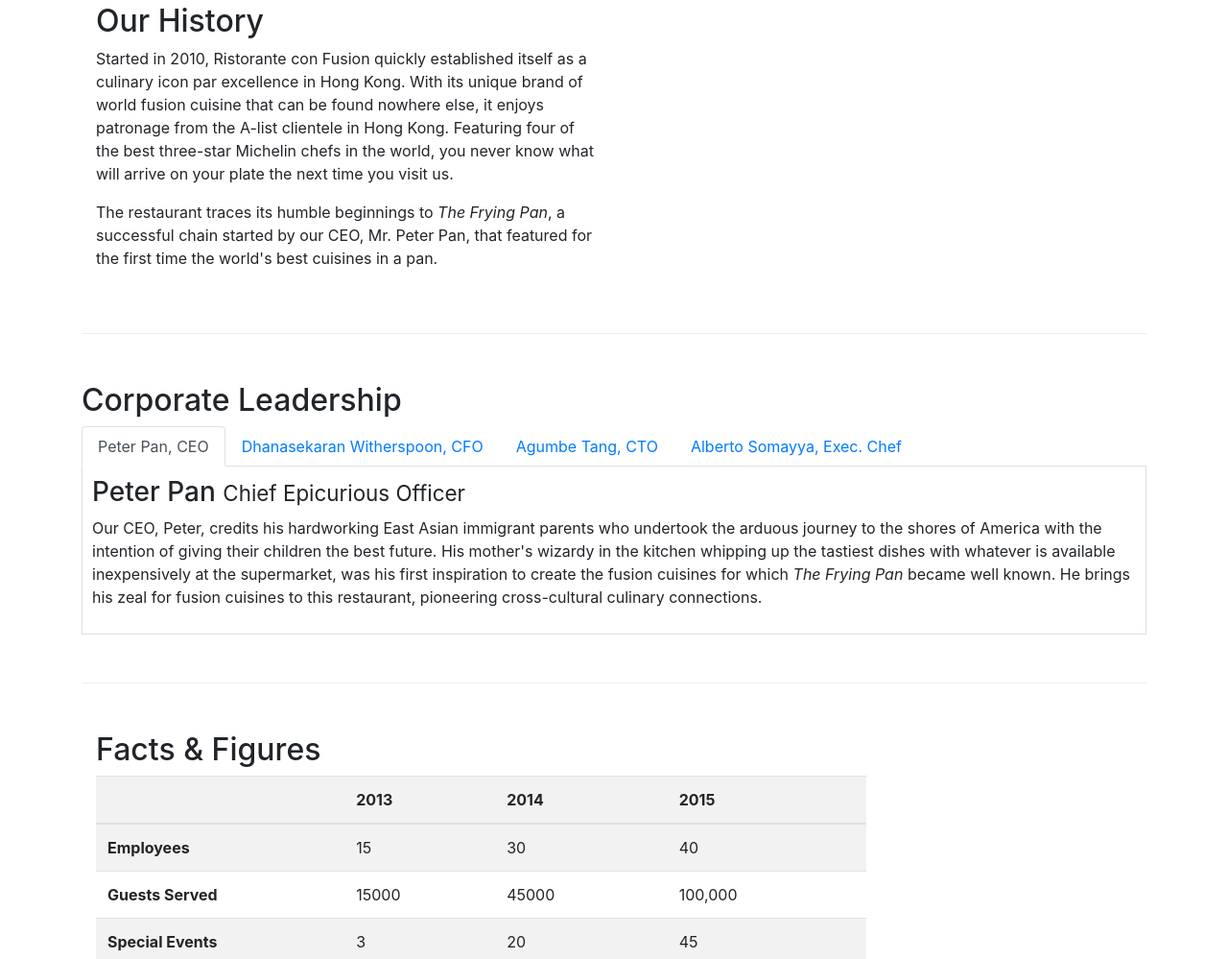
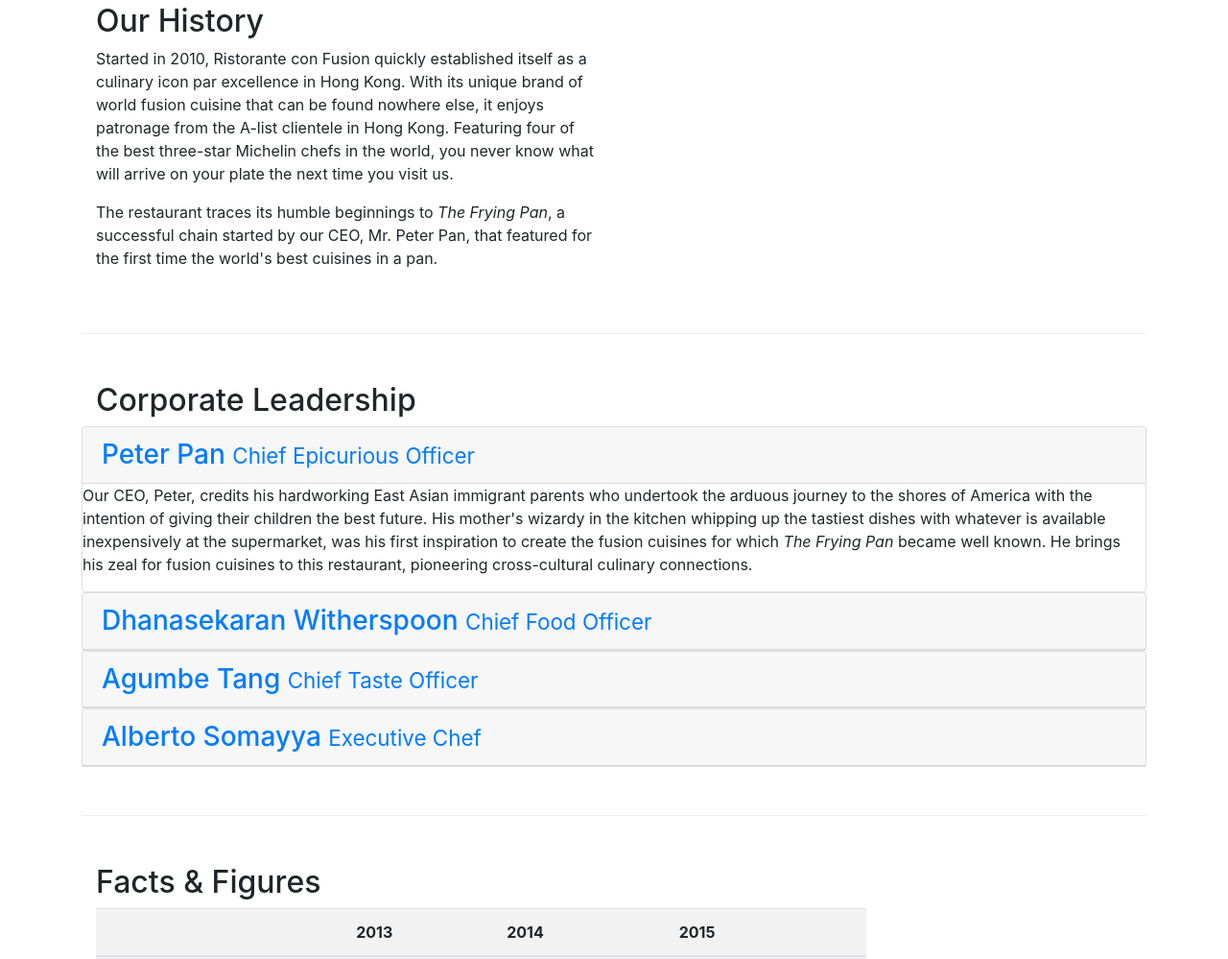
Before and after one commit to OlgaAk/crsra, a website: page aboutus.html in a window 1280 px wide. Shown: the part 491-1490 px from the top of the page at 96% size. Drawn offline with nearby package versions, Linux system fonts and the light colour scheme.

Commit message:
Accordion

```diff
--- a/aboutus.html
+++ b/aboutus.html
@@ -71,6 +71,70 @@
 
 
         <div class="row row-content hide">
+
+                <h2 class="col-12">Corporate Leadership</h2>
+                <div id="accordion" role="tablist">
+                    <div class="card">
+                        <div class="card-header" role="tab" id="peterhead">
+                            <h3 class="mb-0">
+                                <a data-toggle="collapse" data-parent="#accordion" href="#peter">
+                                    Peter Pan <small>Chief Epicurious Officer</small>
+                                </a>
+                            </h3>
+                        </div>
+                   <div role="tabpanel" class="collapse show" id="peter">
+                            <div class="card-block">
+                                <p class="hidden-xs-down">Our CEO, Peter, credits his hardworking East Asian immigrant parents who undertook the arduous journey to the shores of America with the intention of giving their children the best future. His mother's wizardy in the kitchen whipping up the tastiest dishes with whatever is available inexpensively at the supermarket, was his first inspiration to create the fusion cuisines for which <em>The Frying Pan</em> became well known. He brings his zeal for fusion cuisines to this restaurant, pioneering cross-cultural culinary connections.</p>
+                            </div>
+                        </div>
+                    </div>
+                     <div class="card">
+                        <div class="card-header" role="tab" id="dannyhead">
+                            <h3 class="mb-0">
+                                <a data-toggle="collapse" data-parent="#accordion" href="#danny">
+                                   Dhanasekaran Witherspoon <small>Chief Food Officer</small>
+                                </a>
+                            </h3>
+                        </div>
+                        <div role="tabpanel" class="collapse" id="danny">
+                            <div class="card-block">
+                                <p class="hidden-xs-down">Our CFO, Danny, as he is affectionately referred to by his colleagues, comes from a long established family tradition in farming and produce. His experiences growing up on a farm in the Australian outback gave him great appreciation for varieties of food sources. As he puts it in his own words, <em>Everything that runs, wins, and everything that stays, pays!</em></p>
+                            </div>
+                        </div>
+                     </div>
+                     <div class="card">
+                        <div class="card-header" role="tab" id="agumbehead">
+                            <h3 class="mb-0">
+                                <a data-toggle="collapse" data-parent="#accordion" href="#agumbe">
+                                  Agumbe Tang <small>Chief Taste Officer</small>
+                                </a>
+                            </h3>
+                        </div>
+                        <div role="tabpanel" class="collapse" id="agumbe">
+                            <div class="card-block">
+                                <p class="hidden-xs-down">Blessed with the most discerning gustatory sense, Agumbe, our CTO, personally ensures that every dish that we serve meets his exacting tastes. Our chefs dread the tongue lashing that ensues if their dish does not meet his exacting standards. He lives by his motto, <em>You click only if you survive my lick.</em></p>
+                            </div>
+                        </div>
+                     </div>
+                      <div class="card">
+                        <div class="card-header" role="tab" id="albertohead">
+                            <h3 class="mb-0">
+                                <a data-toggle="collapse" data-parent="#accordion" href="#alberto">
+                                  Alberto Somayya <small>Executive Chef</small>
+                                </a>
+                            </h3>
+                        </div>
+                        <div role="tabpanel" class="collapse" id="alberto">
+                            <div class="card-block">
+                                <p class="hidden-xs-down">Award winning three-star Michelin chef with wide International experience having worked closely with whos-who in the culinary world, he specializes in creating mouthwatering Indo-Italian fusion experiences. He says, <em>Put together the cuisines from the two craziest cultures, and you get a winning hit! Amma Mia!</em></p>
+                            </div>
+                         </div>
+                     </div>
+       </div>
+        </div>
+
+  <!-- version with tabs
+      <div class="row row-content hide">
             <div>
                 <h2>Corporate Leadership</h2>
                 <ul class="nav nav-tabs">
@@ -106,7 +170,8 @@
                      </div>
                 </div>
             </div>
-       </div>
+       </div>-->
+
 
        <div class="row row-content">
            <div class="col-12 col-sm-9">
```
